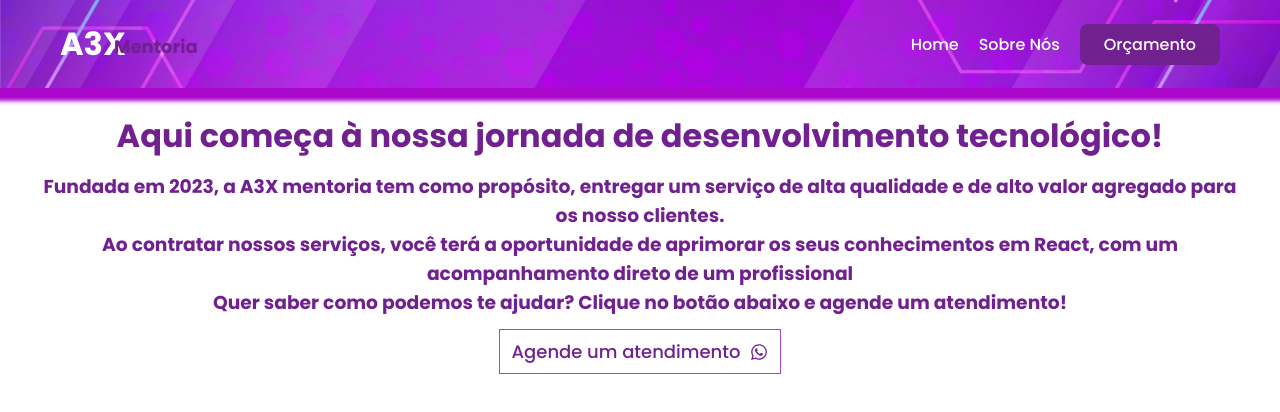
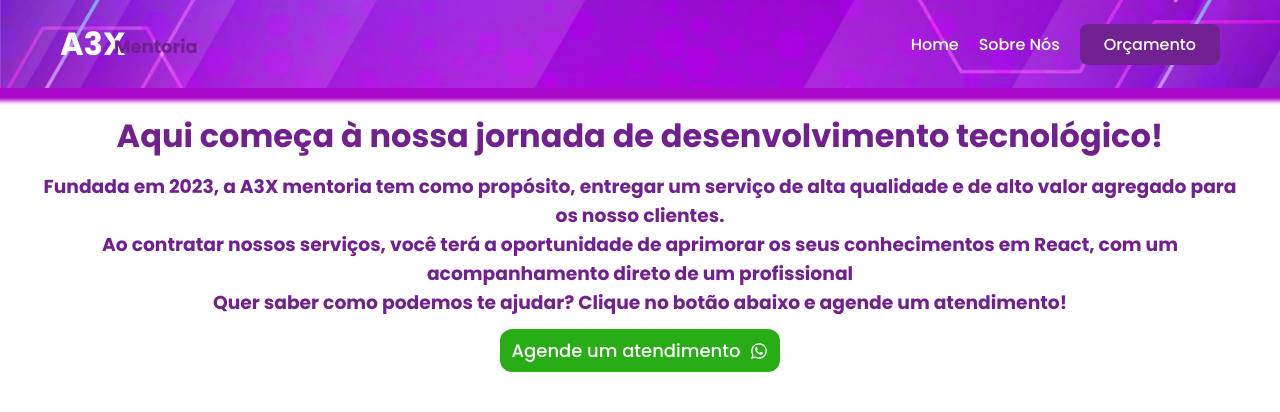
Before and after one commit to Adrianodbs/A3x-mentoria, a React (Vite) app: page /about in a window 1280 px wide. Shown: the top 412 px of the page. Built offline with nearby package versions, Linux system fonts and the light colour scheme.

Commit message:
Feat: create whatsapp button

```diff
--- /dev/null
+++ b/src/components/WppButton/index.tsx
@@ -0,0 +1,34 @@
+import styled from "styled-components"
+
+interface ButtonProps{
+  children: React.ReactNode
+}
+
+export default function WppButton({children}:ButtonProps) {
+  return (
+    <Container>
+      {children}
+    </Container>
+  )
+}
+
+const Container = styled.button`
+  display: flex;
+  justify-content: center;
+  align-items: center;
+  padding: 8px 12px;
+  border: none;
+  border-radius: 12px;
+  color: var(--purple-200);
+  background-color: #29AD17;
+  color: #fff;
+  font-size: 18px;
+  font-weight: 500;
+  gap: 10px;
+  cursor: pointer;
+  transition: all 0.2s ease-in;
+
+  &:hover{
+    transform: scale(1.07);
+  }
+`
--- a/src/pages/About/index.tsx
+++ b/src/pages/About/index.tsx
@@ -1,6 +1,6 @@
-import Button from "../../components/Button";
 import { FaWhatsapp } from "react-icons/fa";
 import * as C from './styles'
+import WppButton from "../../components/WppButton";
 
 export default function About() {
   return <C.Container>
@@ -10,9 +10,9 @@ export default function About() {
     <div>
       <h3>Fundada em 2023, a A3X mentoria tem como propósito, entregar um serviço de alta qualidade e de alto valor agregado para os nosso clientes. <br /> Ao contratar nossos serviços, você terá a oportunidade de aprimorar os seus conhecimentos em React, com um acompanhamento direto de um profissional <br /> Quer saber como podemos te ajudar? Clique no botão abaixo e agende um atendimento!</h3>
     </div>
-    <Button>
+    <WppButton>
       <p>Agende um atendimento</p>
       <FaWhatsapp />
-    </Button>
+    </WppButton>
   </C.Container>
 }
```
